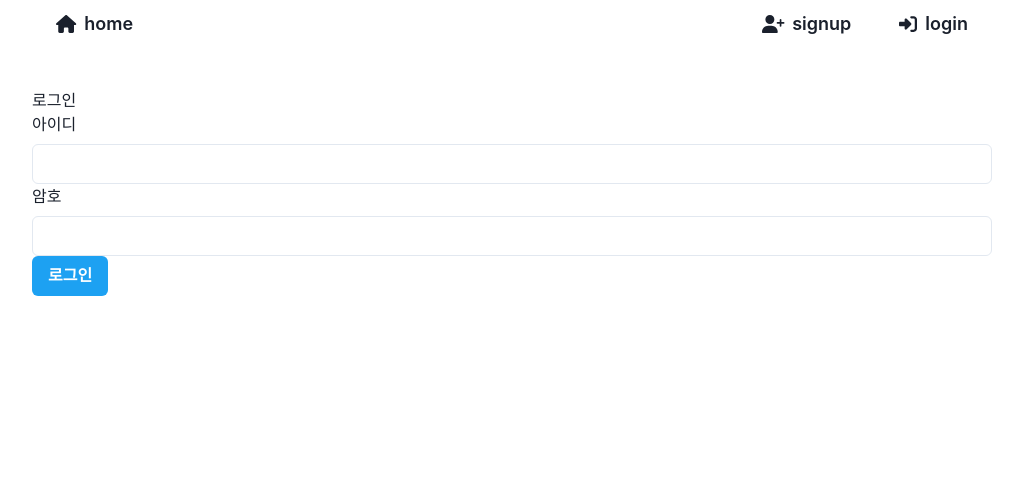
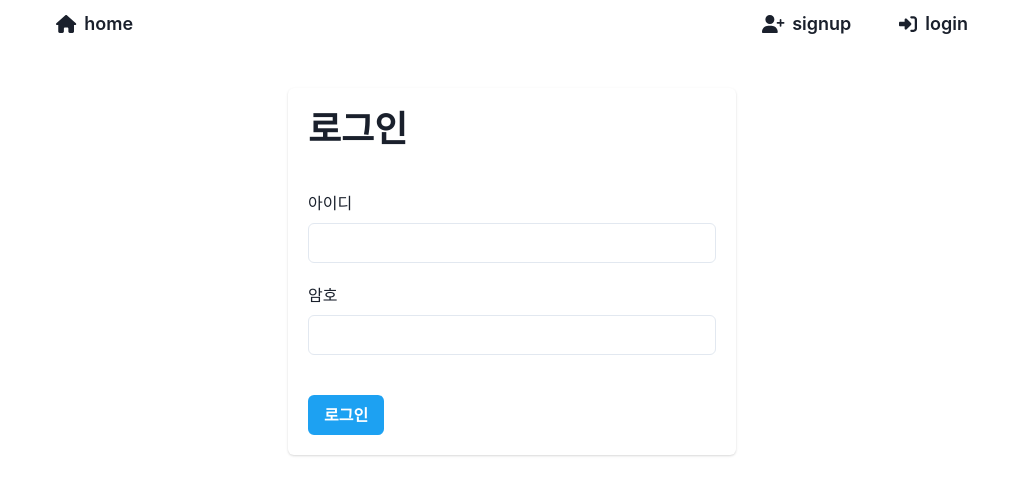
Before and after one commit to Seunggyo/prj1-fe, a React (Create React App) app: page /login in a window 1280 px wide. Shown: the top 494 px of the page, without its empty margins (128-1151 px from the left). Built offline with nearby package versions, Linux system fonts and the light colour scheme; no server answers.

Commit message:
login 화면 다듬기

```diff
--- a/src/page/Member/MemberLogin.js
+++ b/src/page/Member/MemberLogin.js
@@ -1,8 +1,13 @@
 import {
-  Box,
   Button,
+  Card,
+  CardBody,
+  CardFooter,
+  CardHeader,
+  Center,
   FormControl,
   FormLabel,
+  Heading,
   Input,
   useToast,
 } from "@chakra-ui/react";
@@ -38,9 +43,13 @@ export function MemberLogin() {
   }
 
   return (
-    <Box>
-      <h1>로그인</h1>
-      <FormControl>
+    <Center>
+      <Card w={"md"}>
+        <CardHeader>
+          <Heading>로그인</Heading>
+        </CardHeader>
+        <CardBody>
+          <FormControl mb={5}>
             <FormLabel>아이디</FormLabel>
             <Input value={id} onChange={(e) => setId(e.target.value)} />
           </FormControl>
@@ -52,9 +61,13 @@ export function MemberLogin() {
               onChange={(e) => setPassword(e.target.value)}
             />
           </FormControl>
+        </CardBody>
+        <CardFooter>
           <Button colorScheme="twitter" onClick={handleLogin}>
             로그인
           </Button>
-    </Box>
+        </CardFooter>
+      </Card>
+    </Center>
   );
 }
```
Lines whose indentation alone changed are shown as unchanged.
